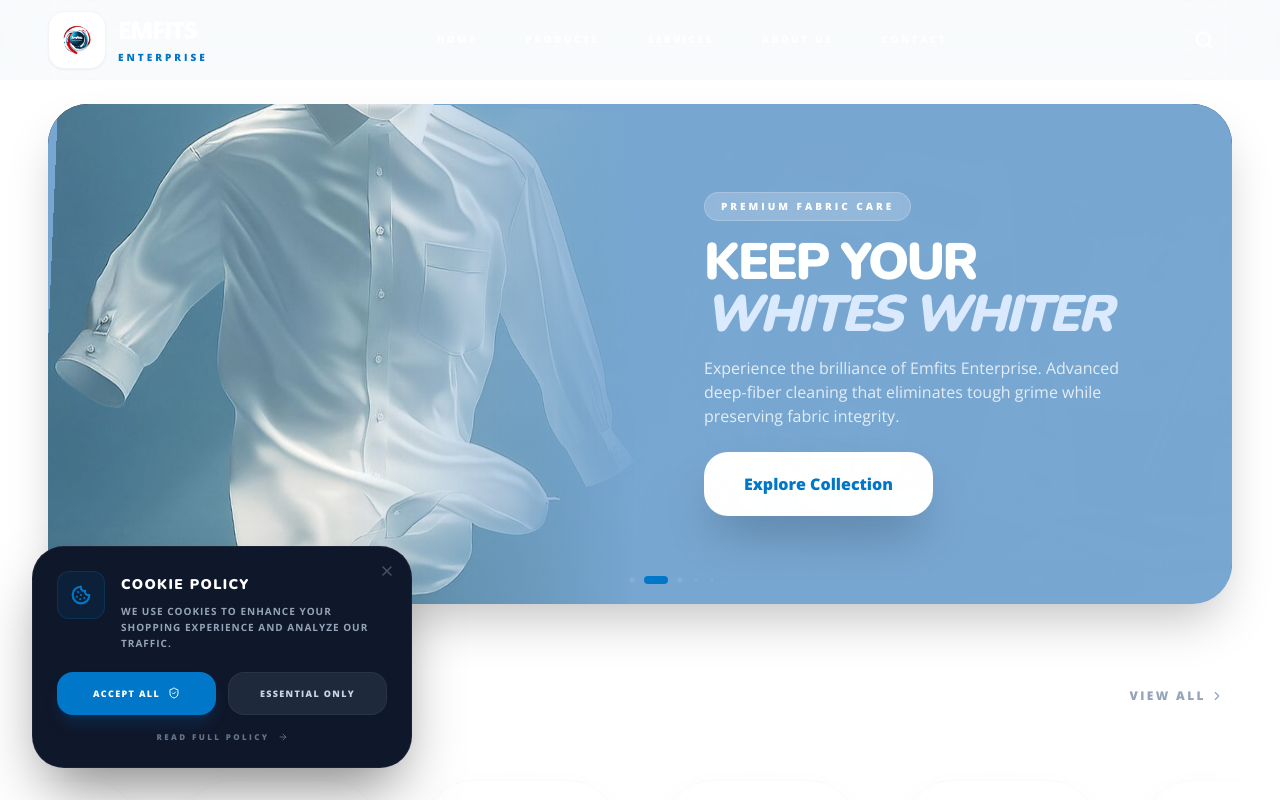
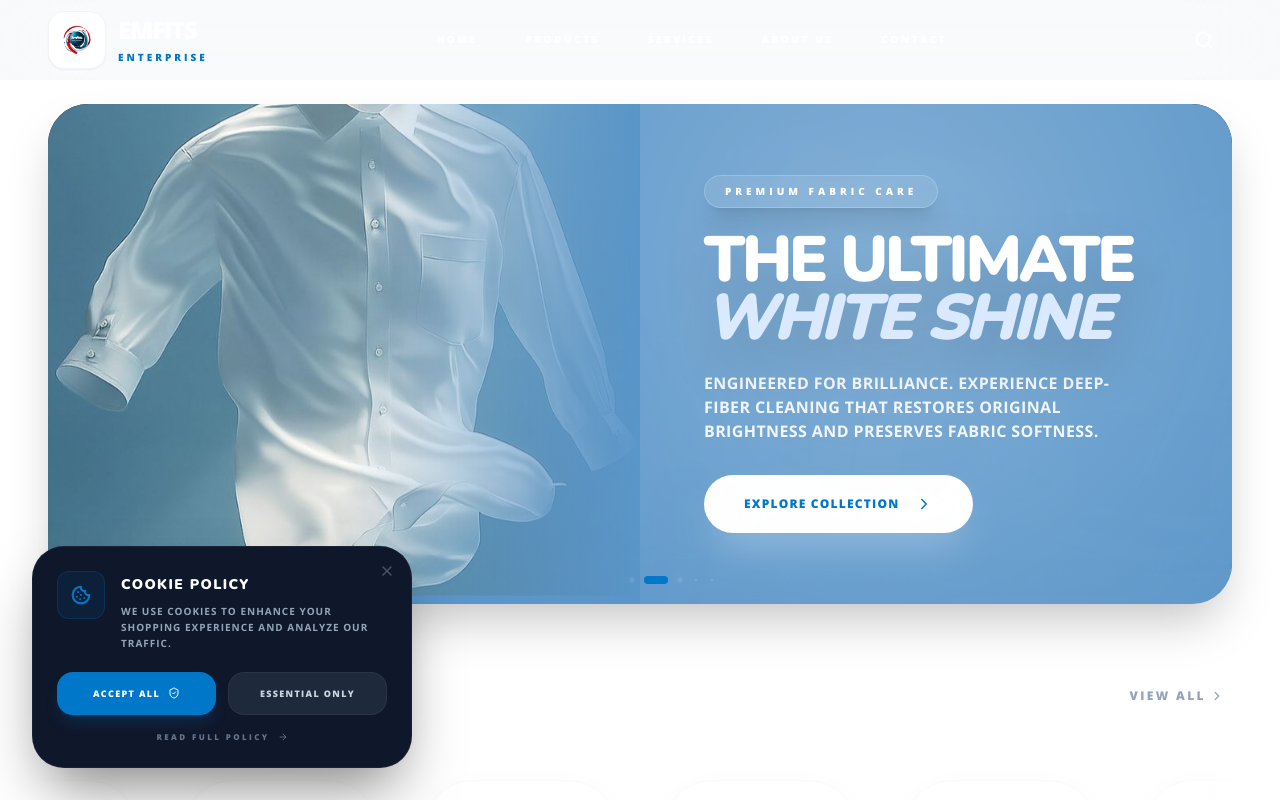
Before and after one commit to Philemoncare/Emfits, a Next.js app: page / in a window 1280 px wide. Shown: the top 800 px of the page. Built offline with nearby package versions, Linux system fonts and the light colour scheme.

Commit message:
Refine category filter buttons and perfect Hero shirt image blend

```diff
--- a/src/app/products/ProductsClient.tsx
+++ b/src/app/products/ProductsClient.tsx
@@ -48,40 +48,41 @@ export default function ProductsClient() {
 
   return (
     <main className="bg-slate-50/50 min-h-screen pb-20">
-      <div className="bg-white pb-12 shadow-sm rounded-b-[3rem] md:rounded-b-[5rem]">
+      <div className="bg-white pb-8 md:pb-12 shadow-sm rounded-b-[2.5rem] md:rounded-b-[5rem]">
          <PageHeader
             title="Shop Essentials"
             subtitle="Cleaning solutions for every Ghanaian home, delivered to your door."
+            hideIndicator={true}
          />
 
          {/* Refined Filter System */}
          <div className="app-container">
-            <div className="flex flex-col gap-8">
+            <div className="flex flex-col gap-6 md:gap-8 -mt-4 md:mt-0">
                {/* Search Bar - Modern App Style */}
                <div className="relative group max-w-2xl mx-auto w-full">
                   <div className="absolute inset-0 bg-primary/5 blur-2xl rounded-full opacity-0 group-focus-within:opacity-100 transition-opacity" />
                   <input
                      type="text"
-                     className="relative w-full bg-slate-50 border-2 border-transparent outline-none p-5 md:p-6 rounded-[2rem] font-bold text-sm md:text-base focus:bg-white focus:border-primary/20 transition-all shadow-sm"
+                     className="relative w-full bg-slate-50 border-2 border-slate-100 outline-none p-4 md:p-6 rounded-2xl md:rounded-[2rem] font-bold text-xs md:text-base focus:bg-white focus:border-primary/20 transition-all shadow-sm pr-16 md:pr-20"
                      placeholder="What are you looking for?"
                      value={searchQuery}
                      onChange={(e) => setSearchQuery(e.target.value)}
                   />
-                  <div className="absolute right-4 top-1/2 -translate-y-1/2 w-10 h-10 md:w-12 md:h-12 bg-slate-900 rounded-2xl flex items-center justify-center text-white shadow-lg transition-transform group-hover:scale-105">
-                    <SearchIcon size={20} />
+                  <div className="absolute right-2 md:right-4 top-1/2 -translate-y-1/2 w-10 h-10 md:w-12 md:h-12 bg-slate-900 rounded-xl md:rounded-2xl flex items-center justify-center text-white shadow-lg transition-transform group-hover:scale-105">
+                    <SearchIcon size={18} className="md:w-5 md:h-5" />
                   </div>
                </div>
 
-               {/* Categories Reel - Pill Style */}
-               <div className="flex overflow-x-auto gap-3 pb-4 hide-scrollbar -mx-4 px-4 justify-start md:justify-center">
+               {/* Categories Reel - High-End Pill Style */}
+               <div className="flex overflow-x-auto gap-3 md:gap-4 pb-4 hide-scrollbar -mx-4 px-4 justify-start md:justify-center items-center h-20">
                   {allCategories.map(cat => (
                      <button
                         key={cat}
                         onClick={() => setSelectedCategory(cat)}
-                        className={`shrink-0 px-8 py-4 rounded-[1.5rem] font-black text-[10px] uppercase tracking-[0.2em] transition-all duration-500 border-2 ${
+                        className={`shrink-0 px-6 md:px-10 py-2.5 md:py-3.5 rounded-full font-black text-[9px] md:text-[11px] uppercase tracking-[0.15em] md:tracking-[0.25em] transition-all duration-500 border-2 ${
                            selectedCategory === cat
-                           ? 'bg-primary border-primary text-white shadow-2xl shadow-primary/20 scale-105'
-                           : 'bg-white border-slate-100 text-slate-400 hover:border-slate-200'
+                           ? 'bg-primary border-primary text-white shadow-[0_15px_30px_-5px_rgba(0,119,200,0.4)] scale-110 z-10'
+                           : 'bg-white border-slate-100 text-slate-400 hover:border-slate-200 hover:text-slate-600'
                         }`}
                      >
                         {cat}
--- a/src/components/sections/Hero.tsx
+++ b/src/components/sections/Hero.tsx
@@ -103,34 +103,39 @@ const Hero = () => {
                 </div>
               </SwiperSlide>
 
-              {/* Slide 2: Superior Fabric Care (Bleach) */}
+              {/* Slide 2: Superior Fabric Care (Shirt) */}
               <SwiperSlide>
-                <div className="relative w-full h-full bg-[#78a7d1] dark:bg-slate-900 overflow-hidden">
+                <div className="relative w-full h-full bg-[#5b96c9] dark:bg-slate-900 overflow-hidden">
+                   {/* Dynamic Lighting Effects to match shirt image */}
+                   <div className="absolute inset-0 bg-[radial-gradient(circle_at_70%_30%,_rgba(255,255,255,0.25)_0%,_transparent_60%)] pointer-events-none" />
+                   <div className="absolute bottom-[-10%] left-[-10%] w-[50%] h-[50%] bg-blue-400/20 blur-[100px] rounded-full" />
+
                    <div className="flex flex-col md:flex-row h-full">
-                      {/* Image - Fully blended with background */}
-                      <div className="h-[50%] md:h-full md:w-1/2 relative overflow-hidden">
+                      {/* Image - Fully integrated */}
+                      <div className="h-[55%] md:h-full md:w-1/2 relative overflow-hidden">
                         <img
                           src="/images/shirt.jpg"
-                          alt="Superior Fabric Care"
-                          className="w-full h-full object-cover animate-float-slow"
+                          alt="Premium Fabric Care"
+                          className="w-full h-full object-cover animate-float"
                         />
-                        {/* Soft blend gradients */}
-                        <div className="absolute inset-0 bg-gradient-to-t from-[#78a7d1] via-transparent to-transparent md:hidden" />
-                        <div className="absolute inset-0 bg-gradient-to-r from-transparent via-transparent to-[#78a7d1] hidden md:block" />
+                        {/* Advanced Blend Masking */}
+                        <div className="absolute inset-0 bg-gradient-to-t from-[#5b96c9] via-transparent to-transparent md:hidden" />
+                        <div className="absolute inset-0 bg-gradient-to-r from-transparent via-transparent to-[#5b96c9] hidden md:block" />
                       </div>
 
                       <div className="flex-1 flex flex-col justify-center items-center md:items-start text-center md:text-left px-6 md:px-12 lg:px-16 pt-4 pb-12 md:py-0 relative z-10">
-                         <div className="bg-white/20 backdrop-blur-md px-4 py-1.5 rounded-full text-[10px] font-black text-white uppercase tracking-[0.3em] mb-4 border border-white/20">
+                         <div className="bg-white/10 backdrop-blur-md px-5 py-2 rounded-full text-[10px] font-black text-white uppercase tracking-[0.4em] mb-6 border border-white/20 shadow-xl">
                             Premium Fabric Care
                          </div>
-                         <h2 className="text-white text-[clamp(1.8rem,4vw,3.2rem)] font-black mb-4 leading-[1] tracking-tighter uppercase">
-                            Keep Your <br className="hidden md:block" /> <span className="text-blue-100 italic">Whites Whiter</span>
+                         <h2 className="text-white text-[clamp(2rem,5vw,4rem)] font-black mb-6 leading-[0.9] tracking-tighter uppercase drop-shadow-2xl">
+                            The Ultimate <br className="hidden md:block" /> <span className="text-blue-100 italic">White Shine</span>
                          </h2>
-                         <p className="text-white/80 text-xs md:text-sm lg:text-base mb-6 max-w-md leading-relaxed font-medium">
-                            Experience the brilliance of Emfits Enterprise. Advanced deep-fiber cleaning that eliminates tough grime while preserving fabric integrity.
+                         <p className="text-white/90 text-xs md:text-sm lg:text-base mb-8 max-w-md leading-relaxed font-bold uppercase tracking-wide">
+                            Engineered for brilliance. Experience deep-fiber cleaning that restores original brightness and preserves fabric softness.
                          </p>
-                         <Link href="/products?category=Washing%20Powders" className="btn-app-primary !bg-white !text-primary hover:!bg-blue-50 !w-full sm:!w-fit !px-10 shadow-2xl">
-                            Explore Collection
+                         <Link href="/products?category=Washing%20Powders" className="group relative inline-flex items-center gap-4 bg-white text-primary px-10 py-5 rounded-full overflow-hidden transition-all active:scale-95 shadow-[0_20px_40px_-10px_rgba(255,255,255,0.3)]">
+                            <span className="relative z-10 text-xs font-black uppercase tracking-widest">Explore Collection</span>
+                            <ChevronRight size={18} className="relative z-10 group-hover:translate-x-1 transition-transform" />
                          </Link>
                       </div>
                    </div>
--- a/src/components/shared/PageHeader.tsx
+++ b/src/components/shared/PageHeader.tsx
@@ -3,11 +3,12 @@
 interface PageHeaderProps {
   title: string;
   subtitle?: string;
+  hideIndicator?: boolean;
 }
 
-const PageHeader = ({ title, subtitle }: PageHeaderProps) => {
+const PageHeader = ({ title, subtitle, hideIndicator = false }: PageHeaderProps) => {
   return (
-    <section className="relative pt-16 pb-12 md:pt-24 md:pb-20 overflow-hidden bg-white">
+    <section className="relative pt-12 pb-10 md:pt-24 md:pb-20 overflow-hidden bg-white">
       {/* Advanced Geometric Background */}
       <div className="absolute inset-0 z-0">
         <div className="absolute top-[-10%] right-[-10%] w-[50%] h-[60%] bg-primary/5 rounded-full blur-[120px] animate-pulse" />
@@ -20,13 +21,13 @@ const PageHeader = ({ title, subtitle }: PageHeaderProps) => {
 
       <div className="app-container relative z-10">
         <div className="max-w-4xl mx-auto text-center reveal-up">
-          <h1 className="text-4xl md:text-7xl font-black mb-8 text-slate-900 tracking-tighter leading-[0.9] uppercase">
+          <h1 className="text-3xl md:text-7xl font-black mb-6 md:mb-8 text-slate-900 tracking-tighter leading-[1] md:leading-[0.9] uppercase px-2">
             {title.split(' ').map((word, i) => (
               <span key={i} className={i % 2 !== 0 ? "text-primary italic" : ""}>{word} </span>
             ))}
           </h1>
           {subtitle && (
-            <p className="text-sm md:text-xl text-slate-500 font-bold leading-relaxed max-w-2xl mx-auto px-4 uppercase tracking-widest opacity-80">
+            <p className="text-[10px] md:text-xl text-slate-400 md:text-slate-500 font-bold leading-relaxed max-w-2xl mx-auto px-6 uppercase tracking-[0.2em] md:tracking-widest opacity-80">
               {subtitle}
             </p>
           )}
@@ -34,9 +35,11 @@ const PageHeader = ({ title, subtitle }: PageHeaderProps) => {
       </div>
 
       {/* Modern Scroll Indicator Element */}
-      <div className="absolute bottom-0 left-1/2 -translate-x-1/2 flex flex-col items-center gap-4">
-        <div className="w-px h-16 bg-gradient-to-t from-primary to-transparent opacity-50" />
-      </div>
+      {!hideIndicator && (
+        <div className="absolute bottom-0 left-1/2 -translate-x-1/2 flex flex-col items-center gap-4">
+          <div className="w-px h-12 md:h-16 bg-gradient-to-t from-primary to-transparent opacity-50" />
+        </div>
+      )}
     </section>
   );
 };
```
